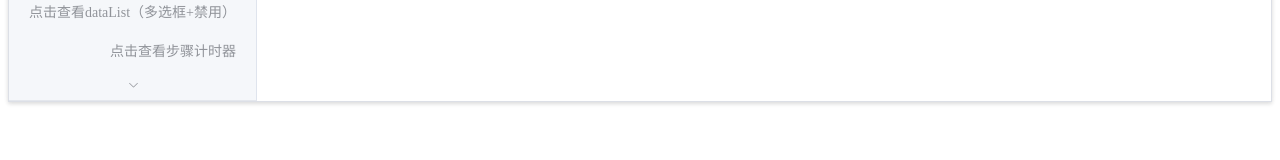
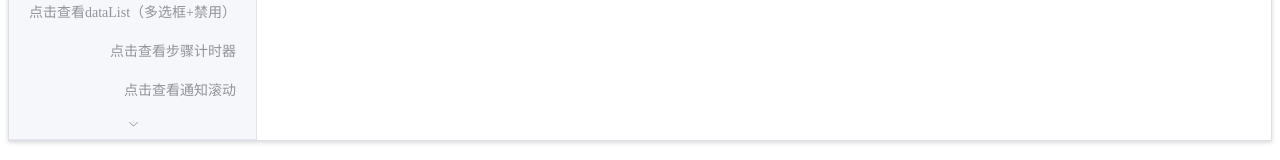
Before and after one commit to fu2000520/vue_ElementUI, a Vue app: page /dynamicSelect in a window 1280 px wide. Shown: the part 454-614 px from the top of the page. Built offline with nearby package versions, Linux system fonts and the light colour scheme.

Commit message:
App.vue 首页优化

```diff
--- a/src/App.vue
+++ b/src/App.vue
@@ -56,6 +56,10 @@
         <buzhoujishiqi></buzhoujishiqi>
       </el-tab-pane>
 
+      <el-tab-pane label="点击查看通知滚动  " name="msgGunDong">
+        <msgGunDong></msgGunDong>
+      </el-tab-pane>
+
     </el-tabs>
     <br />
   </div>
@@ -66,14 +70,15 @@ import quillDemo from "./components/scnAirDemo/quillDemo";
 import fileUoload from "./components/scnAirDemo/fileUoload";
 import dynamicSelect from "./components/scnAirDemo/dynamicSelect";
 import jiakoufenTable from "./components/scnAirDemo/jiakoufenTable";
-import echarts01 from "./components/scnAirDemo/echarts01";
-import dataList3 from "./components/scnAirDemo/dataList3";
-import form01 from "./components/form01";
+import echarts01 from "./components/scnAirDemo/Echarts01";
+import dataList3 from "./components/scnAirDemo/DataList3";
+import form01 from "./components/Form01";
 import btndetail from "./components/ButtonDetail";
 import links from "./components/Link";
 import dataList from "./components/DataList";
 import dataList2 from "./components/DataList2";
 import buzhoujishiqi from "./components/Mintdemo/Buzhoujishiqi";
+import msgGunDong from "./components/scnAirDemo/msgGunDong";
 export default {
   name: "App",
   components: {
@@ -89,6 +94,7 @@ export default {
     dataList,
     dataList2,
     buzhoujishiqi,
+    msgGunDong,
   },
   data () {
     return {
```
Also changed, not shown: 1 other file (tests, documents, lock files or other folders).
